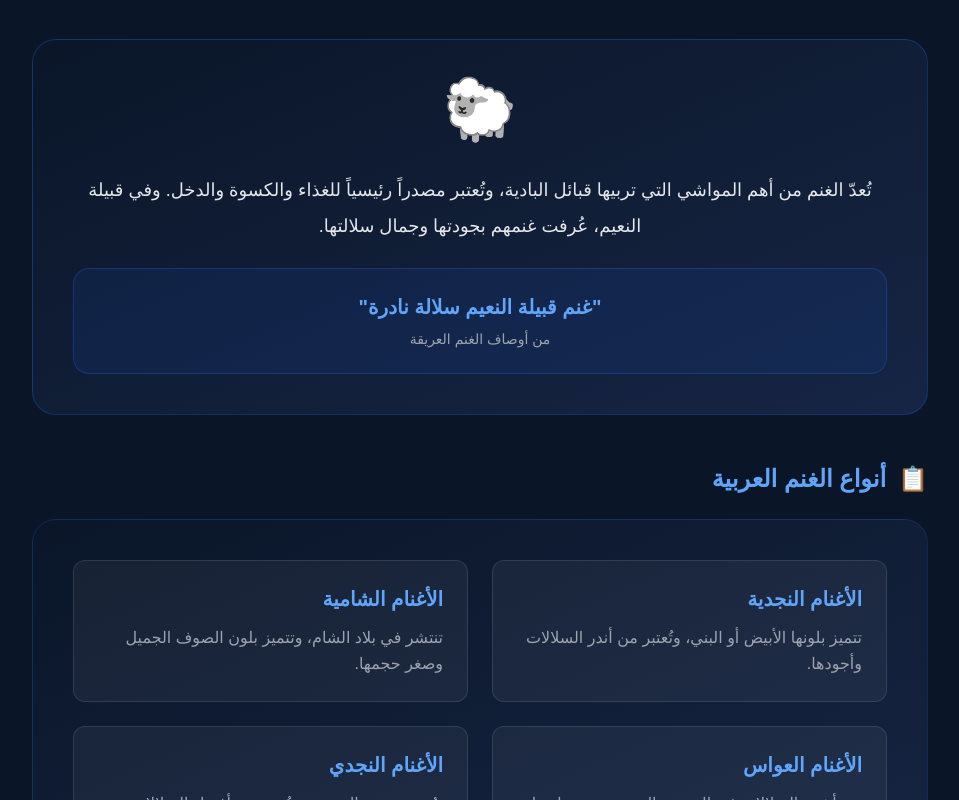
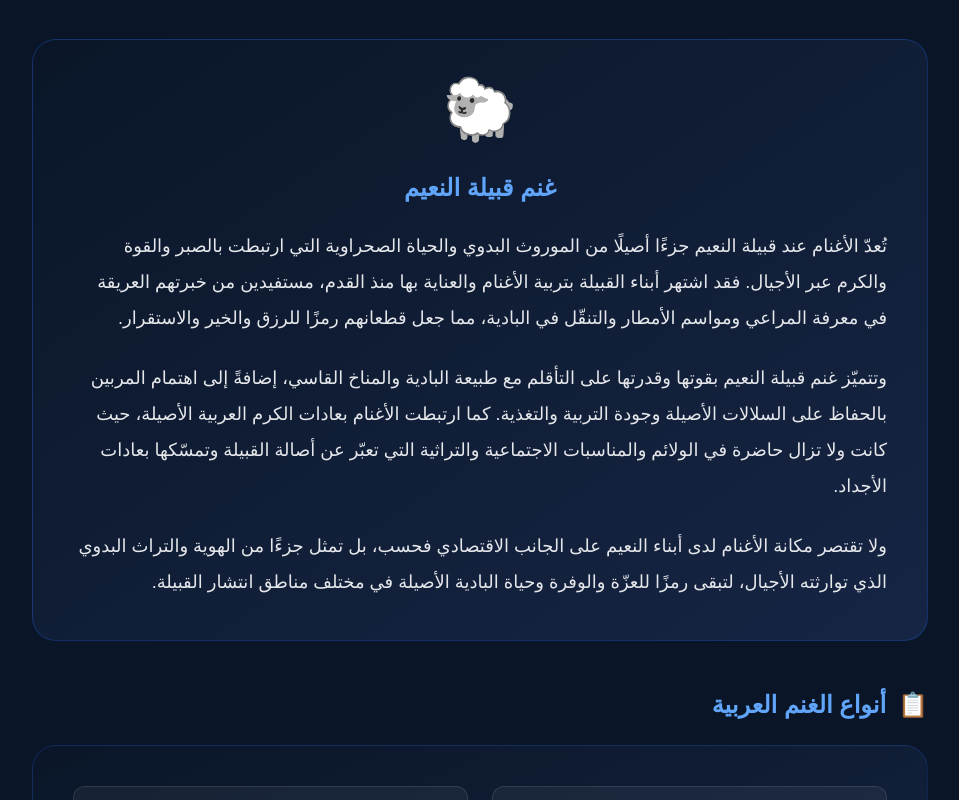
Before and after one commit to qabilatalnaim/qabila-al-naim, a React (Vite) app: page /sheep in a window 1280 px wide. Shown: the part 421-1221 px from the top of the page, without its empty margins (160-1119 px from the left). Built offline with nearby package versions, Linux system fonts and the light colour scheme.

Commit message:
Add sheep description for Naim tribe

```diff
--- a/src/pages/SheepPage.tsx
+++ b/src/pages/SheepPage.tsx
@@ -31,13 +31,17 @@ export default function SheepPage() {
             <div className="text-center mb-8">
               <span className="text-6xl">🐑</span>
             </div>
-            <p className="text-gray-200 text-lg leading-loose text-center mb-6">
-              تُعدّ الغنم من أهم المواشي التي تربيها قبائل البادية، وتُعتبر مصدراً رئيسياً للغذاء والكسوة والدخل.
-              وفي قبيلة النعيم، عُرفت غنمهم بجودتها وجمال سلالتها.
-            </p>
-            <div className="bg-blue-600/10 rounded-2xl p-6 border border-blue-600/30 text-center">
-              <p className="text-blue-400 font-bold text-xl">"غنم قبيلة النعيم سلالة نادرة"</p>
-              <p className="text-gray-400 text-sm mt-2">من أوصاف الغنم العريقة</p>
+            <h2 className="text-2xl font-bold text-blue-400 mb-6 text-center">غنم قبيلة النعيم</h2>
+            <div className="text-gray-200 text-lg leading-loose space-y-6">
+              <p>
+                تُعدّ الأغنام عند قبيلة النعيم جزءًا أصيلًا من الموروث البدوي والحياة الصحراوية التي ارتبطت بالصبر والقوة والكرم عبر الأجيال. فقد اشتهر أبناء القبيلة بتربية الأغنام والعناية بها منذ القدم، مستفيدين من خبرتهم العريقة في معرفة المراعي ومواسم الأمطار والتنقّل في البادية، مما جعل قطعانهم رمزًا للرزق والخير والاستقرار.
+              </p>
+              <p>
+                وتتميّز غنم قبيلة النعيم بقوتها وقدرتها على التأقلم مع طبيعة البادية والمناخ القاسي، إضافةً إلى اهتمام المربين بالحفاظ على السلالات الأصيلة وجودة التربية والتغذية. كما ارتبطت الأغنام بعادات الكرم العربية الأصيلة، حيث كانت ولا تزال حاضرة في الولائم والمناسبات الاجتماعية والتراثية التي تعبّر عن أصالة القبيلة وتمسّكها بعادات الأجداد.
+              </p>
+              <p>
+                ولا تقتصر مكانة الأغنام لدى أبناء النعيم على الجانب الاقتصادي فحسب، بل تمثل جزءًا من الهوية والتراث البدوي الذي توارثته الأجيال، لتبقى رمزًا للعزّة والوفرة وحياة البادية الأصيلة في مختلف مناطق انتشار القبيلة.
+              </p>
             </div>
           </div>
 
```
